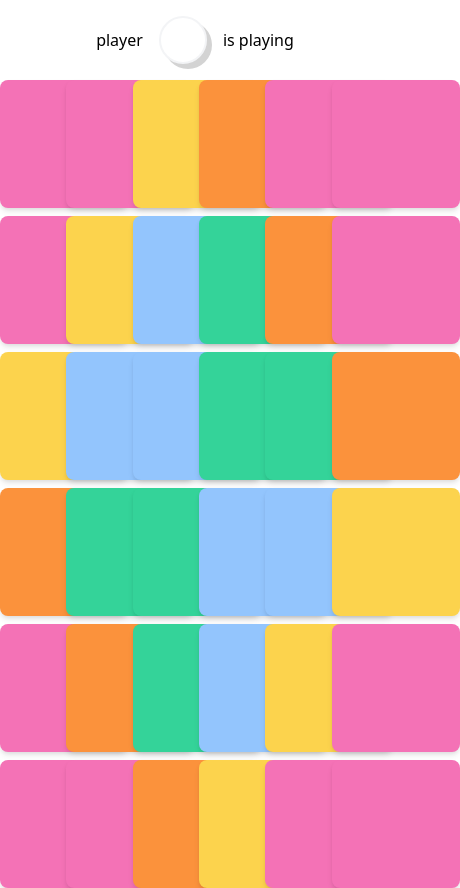
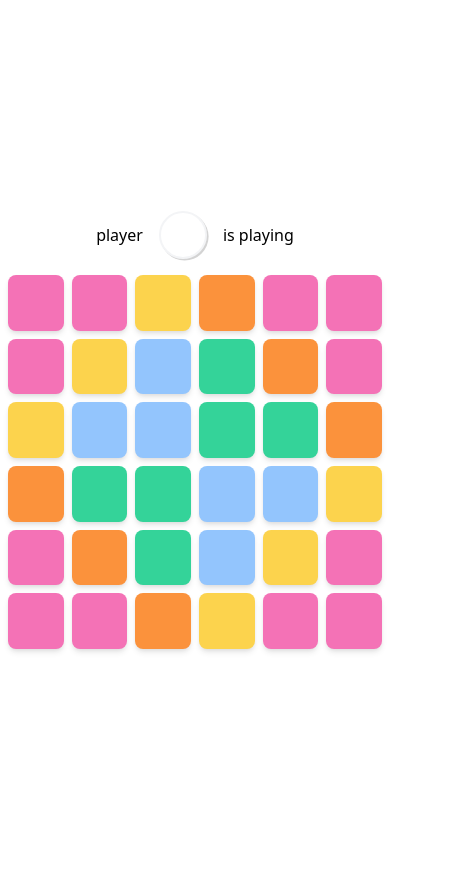
Before and after one commit to thejoeejoee/qango-game, a Nuxt app: page / in a window 390 px wide. Shown: the whole page, 460 px wide, since content can reach past the window. After the commit the page ends 844 px from the top, so only its background shows below. Built offline with nearby package versions, Linux system fonts and the light colour scheme.

Commit message:
Styles of board for mobile

```diff
--- a/components/Board.vue
+++ b/components/Board.vue
@@ -26,7 +26,7 @@
       <div
         v-for="(_, i) in new Array(36)"
         class="
-            h-32 w-32 border-1 border-gray-300 rounded-lg
+            Tile border-1 border-gray-300 rounded-lg
             flex items-center justify-center
             text-2xl shadow-md hover:shadow
           "
@@ -66,7 +66,8 @@ export default {
 
 <style>
 .Token {
-  @apply w-16 h-16 rounded-full shadow-xl border-2;
+  @apply w-1/2 rounded-full shadow-xl border-2;
+  aspect-ratio: 1/1;
 }
 .Token--small {
   @apply w-12 h-12;
@@ -74,12 +75,14 @@ export default {
 .Token--light {
   @apply bg-white border-gray-100;
 
-  box-shadow: 5px 5px 0 lightgray;
+  box-shadow: .1em .1em 0 lightgray;
 }
 .Token--dark {
   @apply bg-gray-800 border-gray-700;
 
-
-  box-shadow: 5px 5px 0 #444;
+  box-shadow: .1em .1em 0 #444;
+}
+.Tile {
+  aspect-ratio: 1/1;
 }
 </style>
--- a/pages/index.vue
+++ b/pages/index.vue
@@ -1,6 +1,6 @@
 <template>
-  <div class="flex flex-row items-center justify-center">
-    <Board class="max-w-5xl"></Board>
+  <div class="flex flex-row items-center justify-center h-screen">
+    <Board class="max-w-3xl w-full mx-2" ></Board>
   </div>
 </template>
 
```
